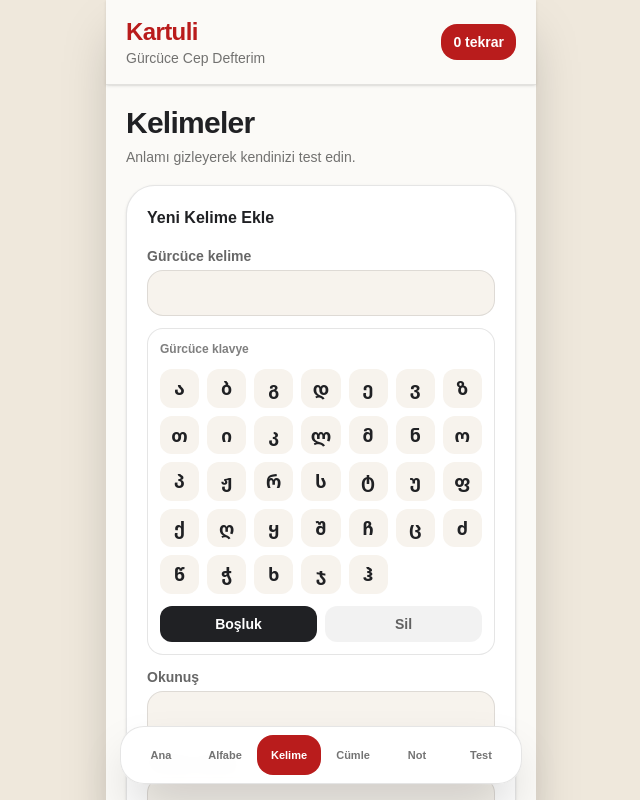
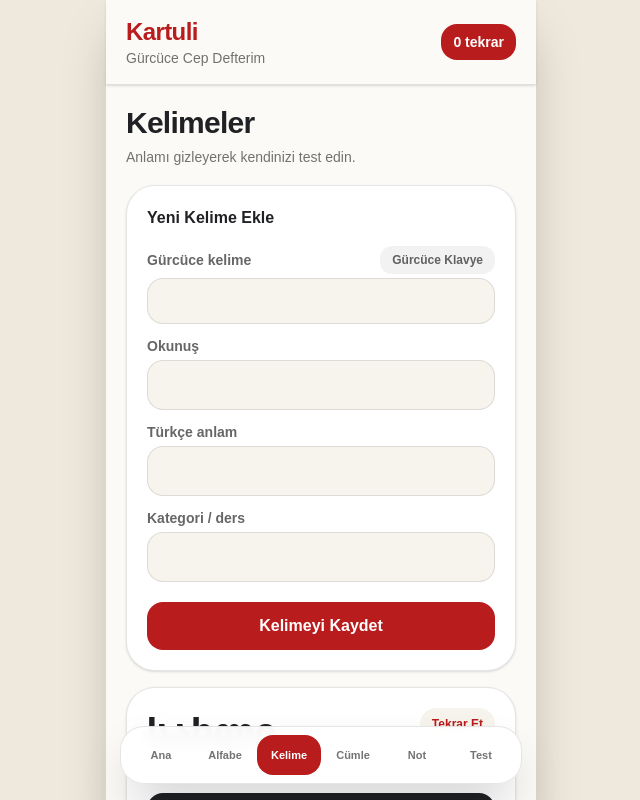
Before and after one commit to AkbulutUnsal/kartuli, a Next.js app: page / in a window 1280 px wide. Both pictures are taken after a click on the button "Çalışmaya Başla". Shown: the top 800 px of the page, without its empty margins (319-959 px from the left). Built offline with nearby package versions, Linux system fonts and the light colour scheme.

Commit message:
Gurcuce klavye iyilestirildi

```diff
--- a/app/page.tsx
+++ b/app/page.tsx
@@ -71,6 +71,49 @@ const georgianKeyboardRows = [
   ['ქ', 'ღ', 'ყ', 'შ', 'ჩ', 'ც', 'ძ'],
   ['წ', 'ჭ', 'ხ', 'ჯ', 'ჰ'],
 ];
+
+const georgianToLatin: Record<string, string> = {
+  ა: 'a',
+  ბ: 'b',
+  გ: 'g',
+  დ: 'd',
+  ე: 'e',
+  ვ: 'v',
+  ზ: 'z',
+  თ: 't',
+  ი: 'i',
+  კ: 'k',
+  ლ: 'l',
+  მ: 'm',
+  ნ: 'n',
+  ო: 'o',
+  პ: 'p',
+  ჟ: 'zh',
+  რ: 'r',
+  ს: 's',
+  ტ: 't',
+  უ: 'u',
+  ფ: 'p',
+  ქ: 'k',
+  ღ: 'gh',
+  ყ: 'q',
+  შ: 'sh',
+  ჩ: 'ch',
+  ც: 'ts',
+  ძ: 'dz',
+  წ: 'ts',
+  ჭ: 'ch',
+  ხ: 'kh',
+  ჯ: 'j',
+  ჰ: 'h',
+};
+
+function transliterateGeorgian(text: string) {
+  return text
+    .split('')
+    .map((character) => georgianToLatin[character] ?? character)
+    .join('');
+}
 
 const starterWords: Word[] = [
   { id: 1, georgian: 'სახლი', reading: 'sakhli', meaning: 'ev', category: 'Ders 1' },
@@ -260,6 +303,21 @@ export default function Home() {
     setQuizIndex((prev) => prev + 1);
   }
 
+  if (!isLoaded) {
+    return (
+      <main className="min-h-screen bg-[#efe8dc] text-[#202124]">
+        <section className="mx-auto flex min-h-screen w-full max-w-[430px] flex-col bg-[#fbfaf7] shadow-2xl">
+          <div className="flex flex-1 items-center justify-center px-5">
+            <div className="rounded-[1.8rem] border border-black/10 bg-white p-6 text-center shadow-sm">
+              <h1 className="text-2xl font-black tracking-tight text-[#b91c1c]">Kartuli</h1>
+              <p className="mt-2 text-sm text-black/55">Uygulama hazırlanıyor...</p>
+            </div>
+          </div>
+        </section>
+      </main>
+    );
+  }
+
   return (
     <main className="min-h-screen bg-[#efe8dc] text-[#202124]">
       <section className="mx-auto flex min-h-screen w-full max-w-[430px] flex-col bg-[#fbfaf7] shadow-2xl">
@@ -356,7 +414,8 @@ export default function Home() {
                  <GeorgianInput
                     label="Gürcüce kelime"
                     value={wordForm.georgian}
-  onChange={(value) => setWordForm({ ...wordForm, georgian: value })}
+                    onChange={(value) => setWordForm((prev) => ({ ...prev, georgian: value }))}
+                    onAutoReading={(value) => setWordForm((prev) => ({ ...prev, reading: value }))}
                   />
                   <Input
                     label="Okunuş"
@@ -460,7 +519,8 @@ export default function Home() {
                   <GeorgianInput
                     label="Gürcüce"
                     value={noteForm.georgian}
-  onChange={(value) => setNoteForm({ ...noteForm, georgian: value })}
+                    onChange={(value) => setNoteForm((prev) => ({ ...prev, georgian: value }))}
+                    onAutoReading={(value) => setNoteForm((prev) => ({ ...prev, reading: value }))}
                   />
                   <Input label="Okunuş" value={noteForm.reading} onChange={(value) => setNoteForm({ ...noteForm, reading: value })} />
                   <Input label="Türkçe anlam" value={noteForm.meaning} onChange={(value) => setNoteForm({ ...noteForm, meaning: value })} />
@@ -638,45 +698,71 @@ function GeorgianInput({
   label,
   value,
   onChange,
+  onAutoReading,
 }: {
   label: string;
   value: string;
   onChange: (value: string) => void;
+  onAutoReading?: (value: string) => void;
 }) {
+  const [isKeyboardOpen, setIsKeyboardOpen] = useState(false);
+
+  function updateValue(nextValue: string) {
+    onChange(nextValue);
+
+    if (onAutoReading) {
+      onAutoReading(transliterateGeorgian(nextValue));
+    }
+  }
+
   function addCharacter(character: string) {
-    onChange(value + character);
+    updateValue(value + character);
   }
 
   function removeLastCharacter() {
-    onChange(value.slice(0, -1));
+    updateValue(value.slice(0, -1));
   }
 
   function addSpace() {
-    onChange(value + ' ');
+    updateValue(value + ' ');
   }
 
   return (
     <label className="block">
-      <span className="mb-1 block text-sm font-bold text-black/60">{label}</span>
+      <div className="mb-1 flex items-center justify-between gap-3">
+        <span className="block text-sm font-bold text-black/60">{label}</span>
+
+        <button
+          type="button"
+          onClick={() => setIsKeyboardOpen((current) => !current)}
+          className="shrink-0 rounded-xl bg-black/5 px-3 py-1.5 text-xs font-black text-black/60"
+        >
+          {isKeyboardOpen ? 'Klavyeyi Gizle' : 'Gürcüce Klavye'}
+        </button>
+      </div>
 
       <input
         value={value}
-        onChange={(event) => onChange(event.target.value)}
+        onChange={(event) => updateValue(event.target.value)}
         className="georgian-text w-full rounded-2xl border border-black/10 bg-[#f7f3ed] px-4 py-3 font-bold outline-none focus:border-[#b91c1c]"
       />
 
-      <div className="mt-3 rounded-2xl border border-black/10 bg-white p-3">
-        <p className="mb-3 text-xs font-bold text-black/50">Gürcüce klavye</p>
+      {isKeyboardOpen && (
+        <div className="mt-3 w-full overflow-hidden rounded-2xl border border-black/10 bg-white p-3">
+          <div className="mb-3 flex items-center justify-between gap-3">
+            <p className="text-xs font-bold text-black/50">Gürcüce klavye</p>
+            <p className="text-[11px] font-bold text-black/35">33 harf</p>
+          </div>
 
-        <div className="space-y-2">
+          <div className="space-y-1.5">
             {georgianKeyboardRows.map((row, rowIndex) => (
-            <div key={rowIndex} className="grid grid-cols-7 gap-2">
+              <div key={rowIndex} className="grid w-full grid-cols-7 gap-1.5">
                 {row.map((character) => (
                   <button
                     key={character}
                     type="button"
                     onClick={() => addCharacter(character)}
-                  className="georgian-text rounded-xl bg-[#f7f3ed] px-2 py-2 text-lg text-[#202124]"
+                    className="georgian-text min-w-0 rounded-xl bg-[#f7f3ed] px-0 py-2 text-base text-[#202124] active:bg-[#eadfce]"
                   >
                     {character}
                   </button>
@@ -703,6 +789,7 @@ function GeorgianInput({
             </button>
           </div>
         </div>
+      )}
     </label>
   );
 }
```
Lines whose indentation alone changed are shown as unchanged.
